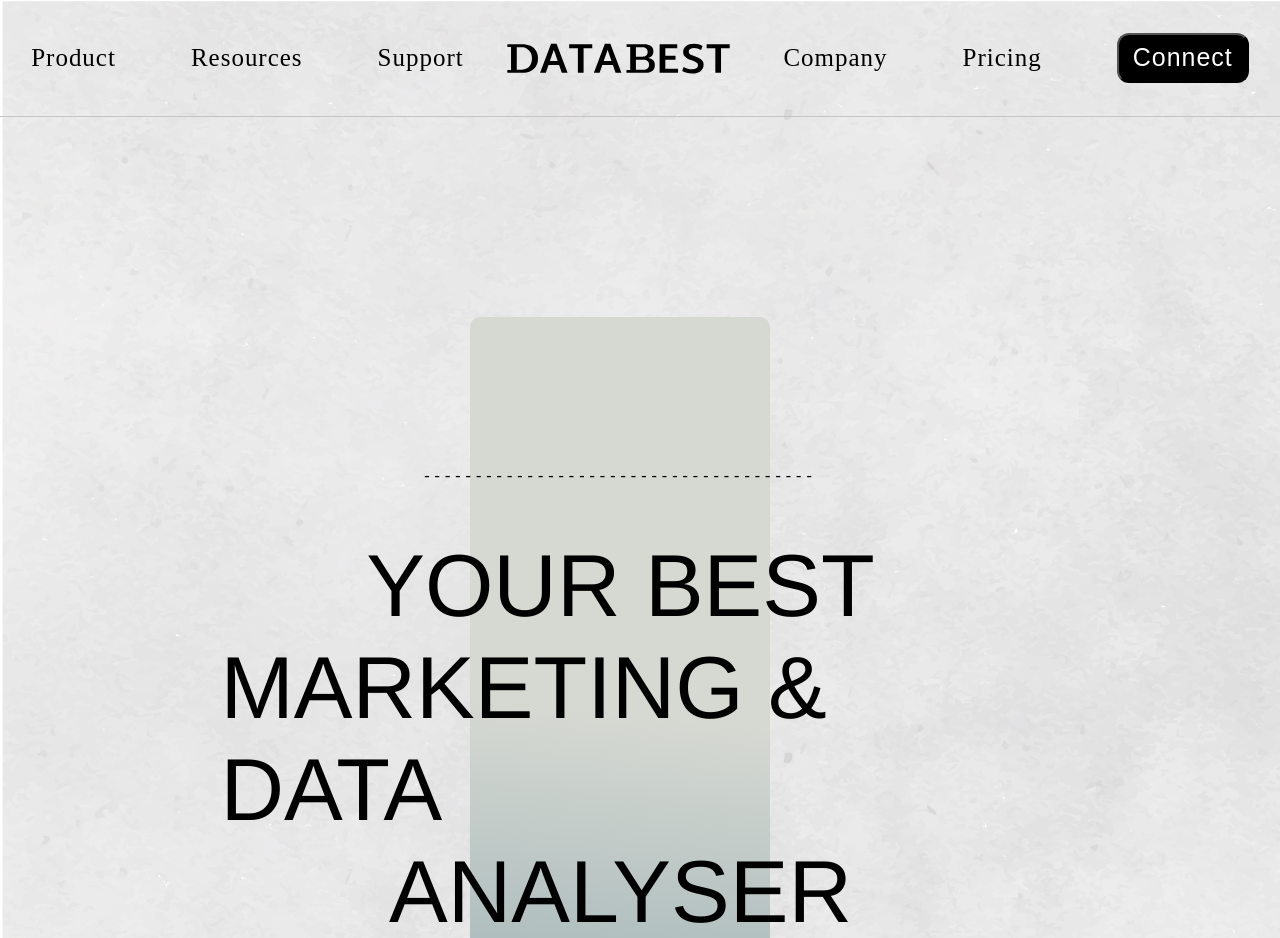
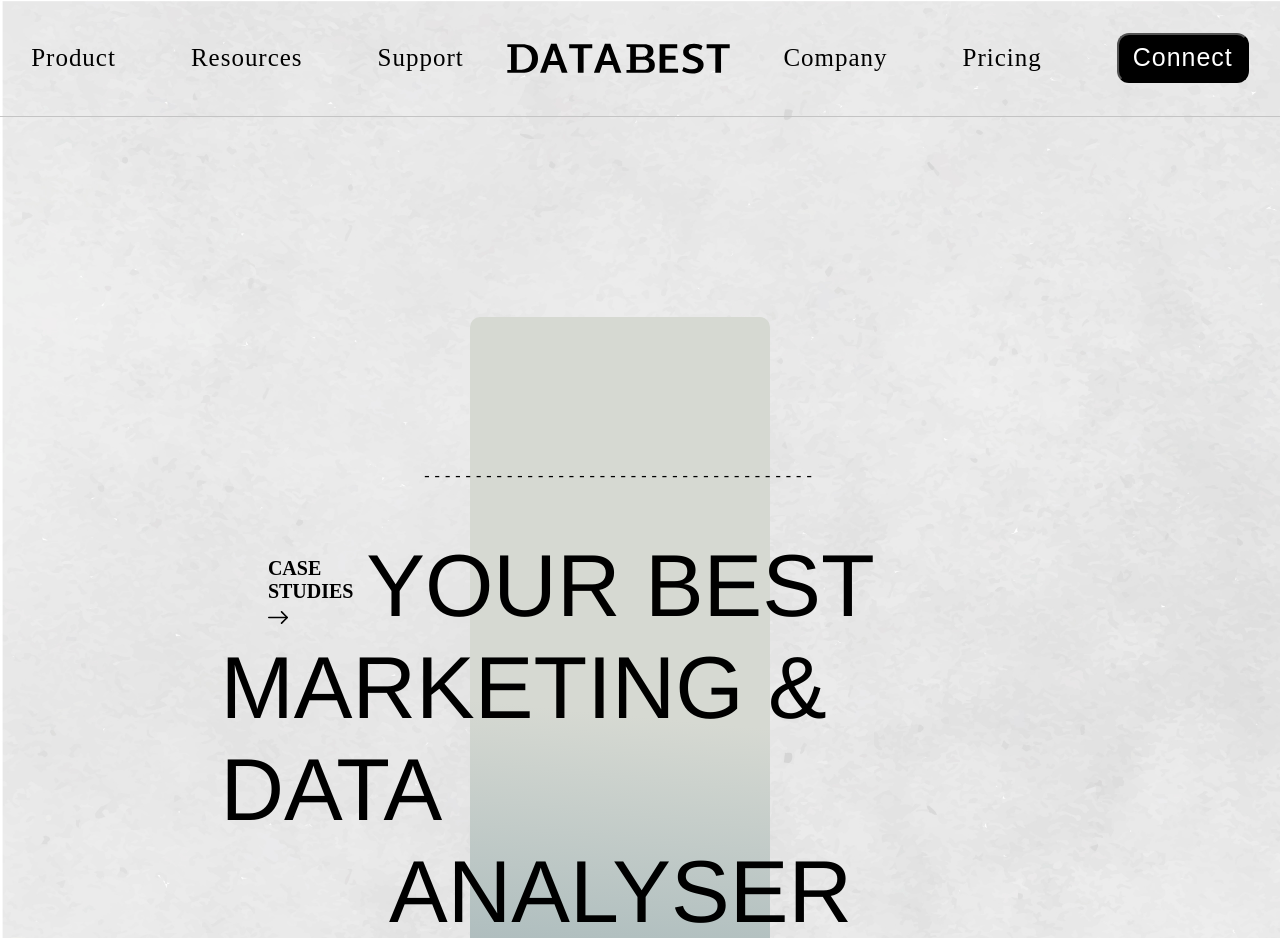
Before and after one commit to Ofeli1995/Css-Animation, a Vue app: page / in a window 1280 px wide. Shown: the top 938 px of the page. Built offline with nearby package versions, Linux system fonts and the light colour scheme.

Commit message:
added left-col-bottom with animation

```diff
--- a/src/components/HomePage.vue
+++ b/src/components/HomePage.vue
@@ -24,20 +24,36 @@
           </div>
           <div class="users-animation">
             <div>
+              <img src="@/assets/users/2.jpg" alt="user" class="user1" />
+              <img src="@/assets/users/1.jpg" alt="user" class="user2" />
+            </div>
+
+            <!-- @mouseout="onMouseOut"
+            @mouseover="onMouseOver" -->
+            <!-- :class="{
+              'case-animation': showtextAnimation,
+              'case-animation-out': showtextAnimationAfter,
+            }" -->
+
+            <div class="case-studies">
+              <span>CASE </span>
+              <span>STUDIES</span>
+              <!-- :class="{ 'case-arrow-animation': showtextAnimation }" -->
               <img
-                src="@/assets/users/2.jpg"
-                alt="user"
-                width="100px"
-                height="100px"
-                class="user1"
+                class="grow-arrow"
+                src="@/assets/arrows/arrow-right.svg"
+                alt="arrow"
+                style="padding-top: 8px"
               />
-              <img
-                src="@/assets/users/1.jpg"
-                alt="user"
-                width="100px"
-                height="100px"
-                class="user2"
-              />
+            </div>
+          </div>
+          <div class="left-col-bottom">
+            <div class="left-col-bottom-icon">
+              <img src="@/assets/E.svg" alt="E" />
+            </div>
+            <div class="left-col-bottom-body">
+              <span class="left-col-bottom-title">LATEST NEWS & INSIGHTS</span>
+              <span>AI Adoption lessons from real life</span>
             </div>
           </div>
         </div>
@@ -94,7 +110,6 @@
                     }"
                     src="@/assets/arrows/up-arrow.svg"
                     alt="arrow"
-                    width="20px"
                   />
                 </div>
                 <span class="snake central-text">------------</span>
@@ -132,6 +147,8 @@ export default {
     return {
       isHoverGrowNow: false,
       isHoverGrowNowAfter: false,
+      showtextAnimation: false,
+      showtextAnimationAfter: false,
     };
   },
   methods: {
@@ -147,19 +164,67 @@ export default {
       orange.style.top = 0 + "px";
     },
     onMouseOver(e) {
+      // if (e.target.className === "case-studies") {
+      //   this.showtextAnimationAfter = false;
+      //   this.showtextAnimation = true;
+      // } else
+      // if (e.target.className === "grow-now-btn") {
+      this.showtextAnimation = true;
       this.isHoverGrowNowAfter = false;
       this.isHoverGrowNow = true;
+      // }
     },
     onMouseOut(e) {
+      // if (e.target.className === "case-studies") {
+      //   this.showtextAnimation = false;
+      //   this.showtextAnimationAfter = true;
+      // } else
+      // if (e.target.className === "grow-now-btn") {
       this.isHoverGrowNow = false;
       this.isHoverGrowNowAfter = true;
+      // }
     },
   },
 };
 </script>
 <style lang="scss" scoped>
-body {
-  overflow-x: hidden !important;
+.left-col-bottom-title {
+  color: #a6a6a6;
+}
+.left-col-bottom-body {
+  font-style: normal;
+  font-weight: 900;
+  font-size: 1rem;
+  display: flex;
+  flex-direction: column;
+}
+.left-col-bottom {
+  position: absolute;
+  top: 800px;
+  display: flex;
+  align-items: center;
+  animation: mover 0.8s alternate;
+}
+.left-col-bottom-icon {
+  padding-right: 25px;
+}
+.case-studies {
+  display: flex;
+  flex-direction: column;
+}
+.case-studies span {
+  font-size: 1.25rem;
+  font-weight: 900;
+}
+.case-studies:hover span {
+  animation-name: btn-title-circle;
+  animation-duration: 0.6s;
+  animation-iteration-count: 1;
+  animation-direction: alternate, reverse, normal;
+  animation-timing-function: linear;
+  animation-delay: 0s;
+  color: black;
+  display: block;
 }
 .container-orange {
   position: relative;
@@ -187,13 +252,17 @@ body {
   position: absolute;
   top: 300px;
   width: 300px;
-  height: 600px;
+  height: 650px;
+  display: flex;
+  justify-content: space-between;
 }
 .user1 {
   border-radius: 50%;
   border: 3px solid white;
   position: absolute;
-  left: 80px;
+  left: 65px;
+  width: 80px;
+  height: 80px;
   animation: mover-user1 0.8s alternate;
 }
 .user2 {
@@ -201,6 +270,8 @@ body {
   border-radius: 50%;
   border: 3px solid white;
   position: relative;
+  width: 80px;
+  height: 80px;
 }
 .left-img {
   position: absolute;
@@ -297,12 +368,34 @@ body {
 
 @keyframes mover {
   0% {
-    transform: translateY(10px);
+    transform: translateY(100px);
     opacity: 0;
   }
   100% {
     transform: translateY(0);
     opacity: 100%;
+  }
+}
+@keyframes arrow-right {
+  0% {
+    transform: translateX(0%) translateY(0%);
+    opacity: 1;
+    color: black;
+  }
+  33% {
+    transform: translateX(100%) translateY(0%);
+    opacity: 0;
+    color: black;
+  }
+  66% {
+    transform: translateX(-100%) translateY(0%);
+    opacity: 0;
+    color: tomato;
+  }
+  100% {
+    transform: translateX(0%) translateY(0%);
+    opacity: 1;
+    color: tomato;
   }
 }
 @keyframes mover-user2 {
@@ -417,9 +510,10 @@ body {
   font-weight: 600;
 }
 
-.growAnimation {
+.growAnimation,
+.case-animation {
   animation-name: btn-title-circle;
-  animation-duration: 0.3s;
+  animation-duration: 0.8s;
   animation-iteration-count: 1;
   animation-direction: alternate, reverse, normal;
   animation-timing-function: linear;
@@ -427,9 +521,19 @@ body {
   color: black;
   animation-fill-mode: forwards;
 }
-.growAnimationout {
+.case-arrow-animation {
+  animation-name: arrow-right;
+  animation-duration: 0.8s;
+  animation-iteration-count: 1;
+  animation-direction: alternate, reverse, normal;
+  animation-timing-function: linear;
+  animation-delay: 0s;
+  animation-fill-mode: forwards;
+}
+.growAnimationout,
+.case-animation-out {
   animation-name: btn-title-circle-back;
-  animation-duration: 0.3s;
+  animation-duration: 0.8s;
   animation-iteration-count: 1;
   animation-direction: alternate, reverse, normal;
   animation-timing-function: linear;
```
Also changed, not shown: src/assets/E.svg (added), src/assets/arrows/arrow-right.svg (added).
